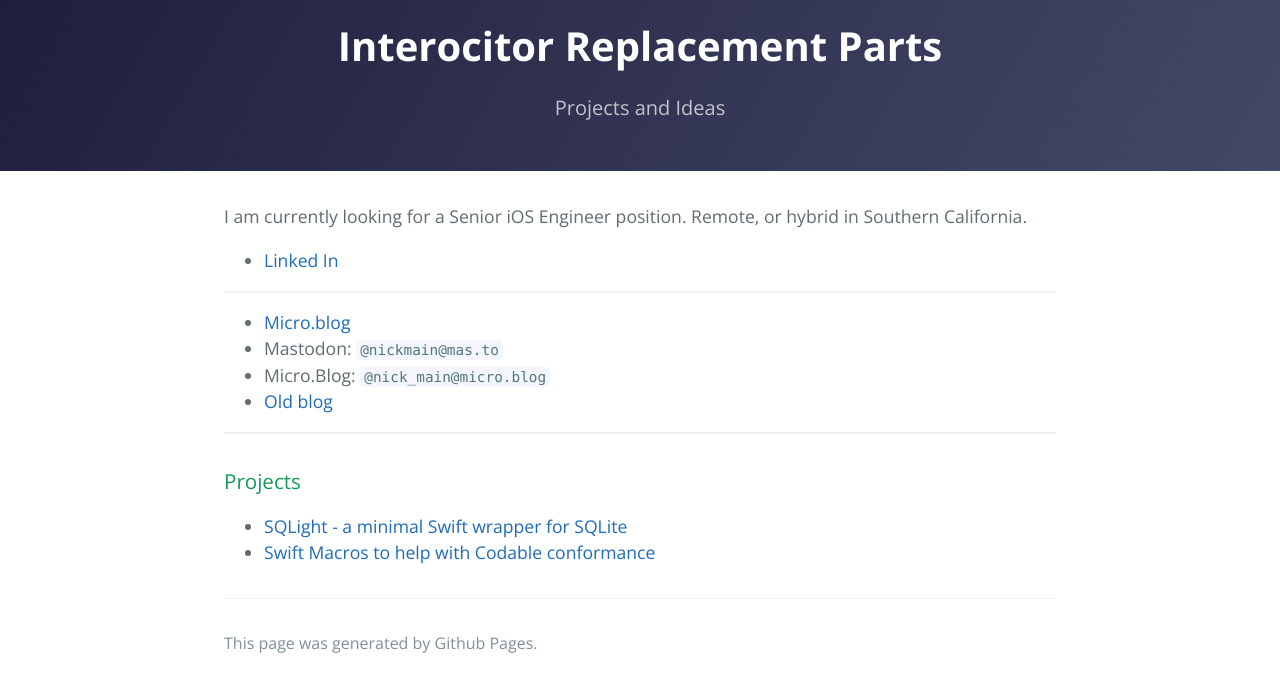
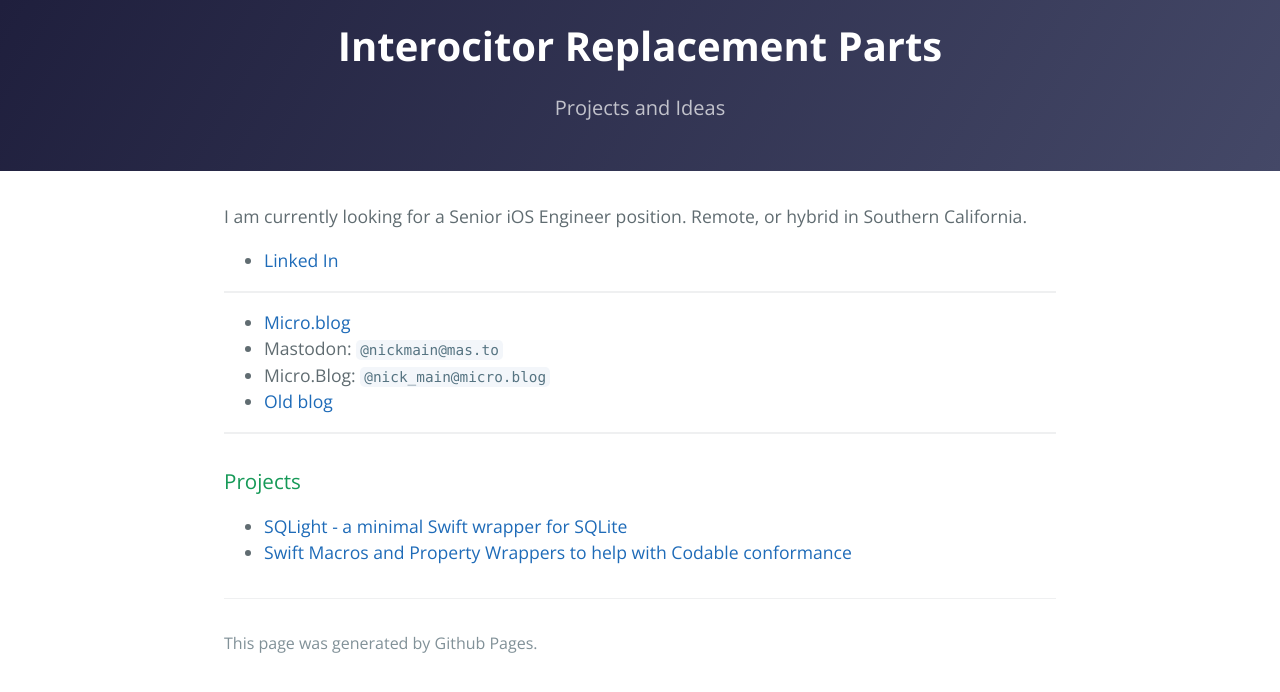
Before and after one commit to nickmain/nickmain.github.io, a Jekyll site: the page built from index.md, in a window 1280 px wide. Shown: the top 692 px of the page. Built offline with Jekyll 4.4.1, drawn with Linux system fonts in a browser that asks for light colours; our own code applies the rules of GitHub Pages for plain Markdown files.

Commit message:
Update index.md

```diff
--- a/index.md
+++ b/index.md
@@ -15,4 +15,4 @@ Remote, or hybrid in Southern California.
 ### Projects
 
 * [SQLight - a minimal Swift wrapper for SQLite](https://hello.nickmain.com/SQLight/documentation/sqlight/)
-* [Swift Macros to help with Codable conformance](https://hello.nickmain.com/Codability/documentation/codability)
+* [Swift Macros and Property Wrappers to help with Codable conformance](https://hello.nickmain.com/Codability/documentation/codability)
```
